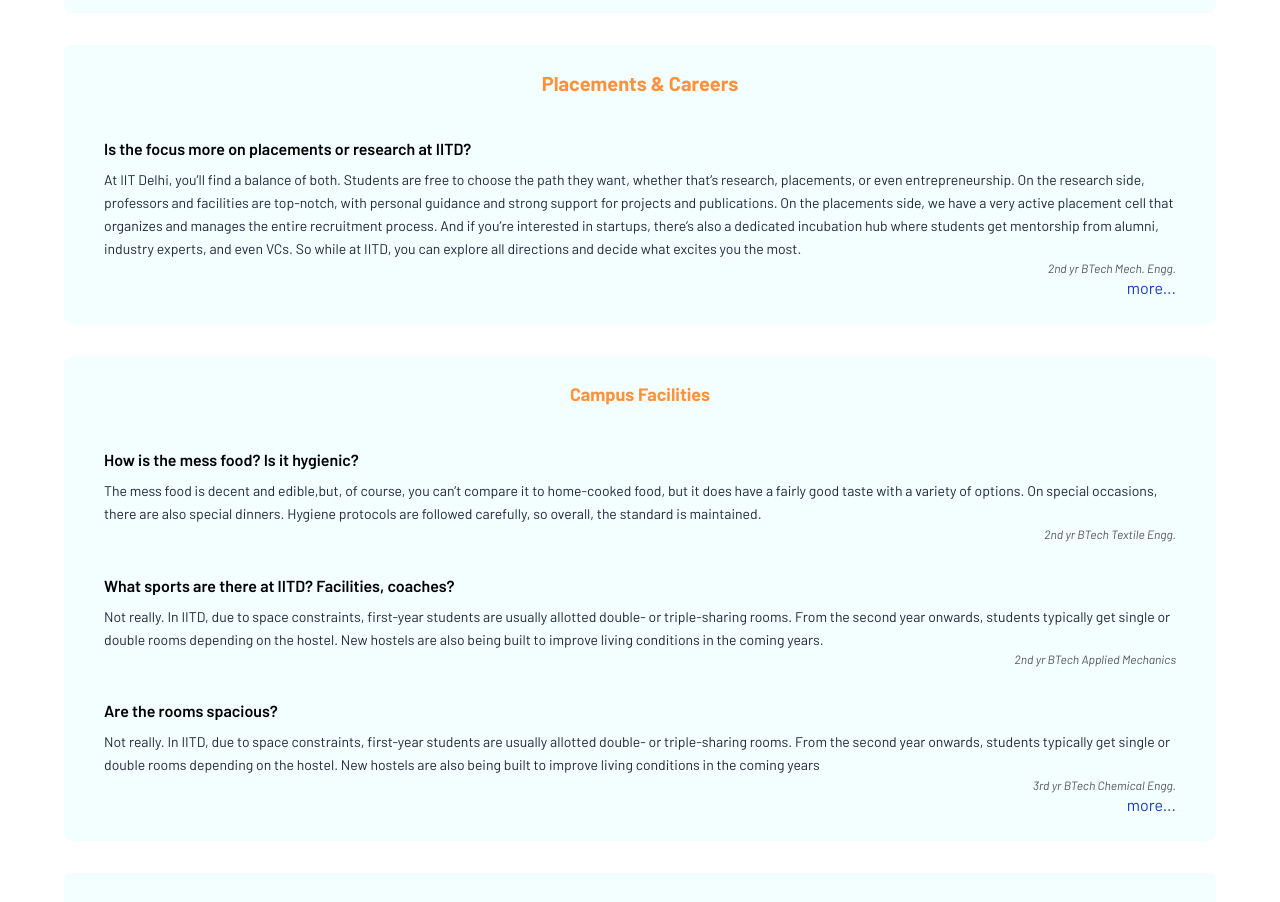
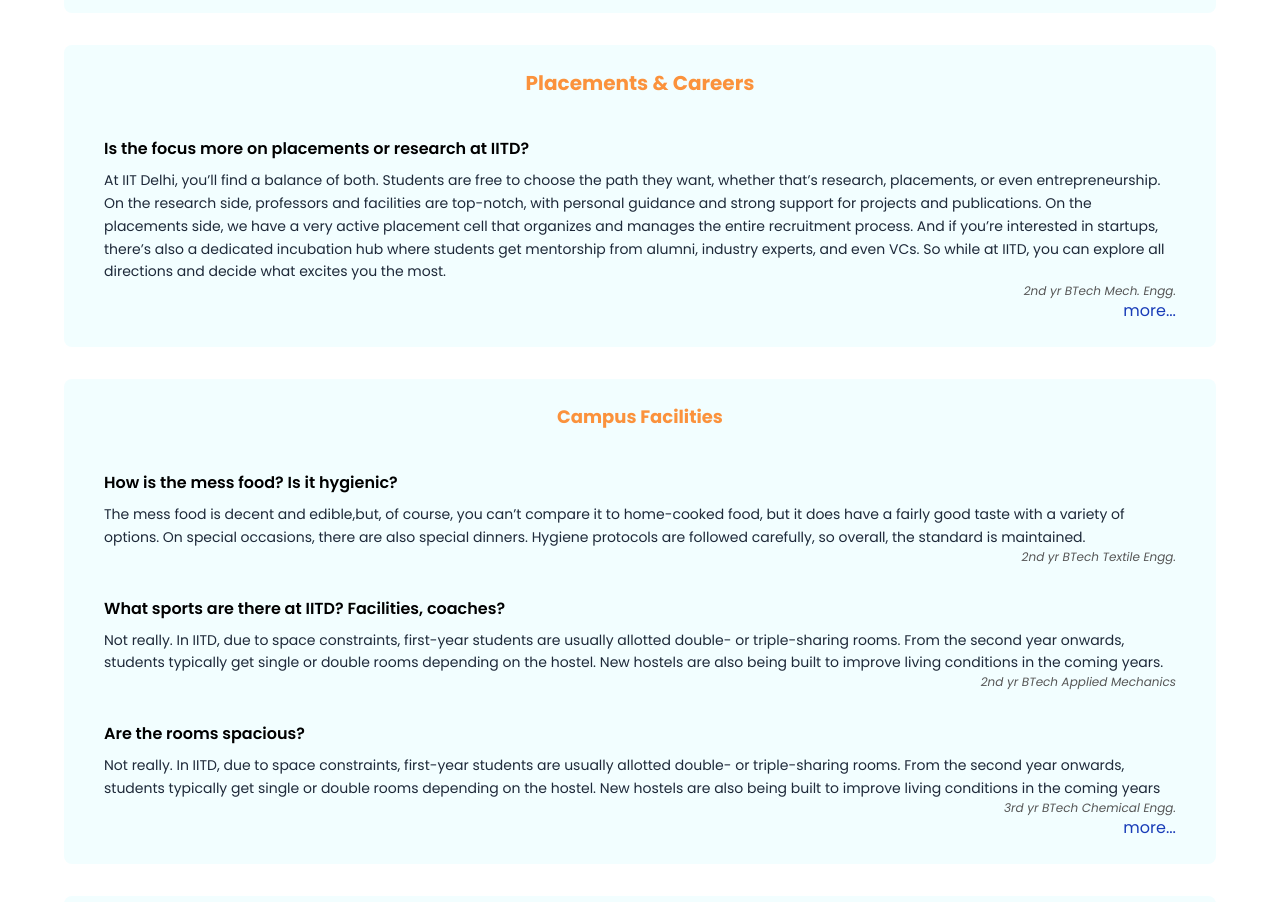
Before and after one commit to Prabhav2503/experience-iitd, a React (Vite) app in the folder frontend/: page /faq in a window 1280 px wide. Shown: the part 1880-2782 px from the top of the page. Built offline with nearby package versions, Linux system fonts and the light colour scheme; a web font is replaced by a local one.

Commit message:
font fixed

```diff
--- a/frontend/src/Pages/FAQs.jsx
+++ b/frontend/src/Pages/FAQs.jsx
@@ -22,7 +22,7 @@
     <>
 
 
-      <section className="w-full bg-white py-16 px-4 font-barlow">
+      <section className="w-full bg-white py-16 px-4 font-poppins ">
         <div className="max-w-6xl mx-auto text-center">
 
           {/* PAGE HEADING */}
@@ -92,7 +92,7 @@
           </div>
 
           {/* ================= Academics & Curriculum ================= */}
-          <div id="academics" className="bg-[#F2FEFF] rounded-lg px-10 py-6 text-left mb-8">
+          <div id="academics"   className="bg-[#F2FEFF] font-poppins rounded-lg px-10 py-6 text-left mb-8">
             <h2 className="text-xl font-bold font-barlow text-[#FB923C] text-center mb-10">
               Academics & Curriculum
             </h2>
@@ -162,16 +162,16 @@
           </div>
 
           {/* ================= Placements & Careers ================= */}
-          <div id="placements" className="bg-[#F2FEFF] rounded-lg px-10 py-6 text-left mb-8">
-            <h2 className="text-xl font-bold font-barlow text-[#FB923C] text-center mb-10">
+          <div id="placements" className="bg-[#F2FEFF] font-poppins  rounded-lg px-10 py-6 text-left mb-8">
+            <h2 className="text-xl font-bold text-[#FB923C] text-center mb-10">
               Placements & Careers
             </h2>
 
             <div>
-              <p className="font-semibold text-md mb-2">
+              <p className="font-semibold font-poppins text-md mb-2">
                 Is the focus more on placements or research at IITD?
               </p>
-              <p className="text-sm text-gray-800 leading-relaxed">
+              <p className="text-sm font-poppins text-gray-800 leading-relaxed">
                 At IIT Delhi, you’ll find a balance of both. Students are free to choose the path they want, whether that’s research, placements, or even entrepreneurship. On the research side, professors and facilities are top-notch, with personal guidance and strong support for projects and publications. On the placements side, we have a very active placement cell that organizes and manages the entire recruitment process. And if you’re interested in startups, there’s also a dedicated incubation hub where students get mentorship from alumni, industry experts, and even VCs. So while at IITD, you can explore all directions and decide what excites you the most.
               </p>
               <p className=" text-xs italic text-[#565656] text-right">
@@ -184,8 +184,8 @@
           </div>
 
           {/* ================= Campus Facilities ================= */}
-          <div id="facilities" className="bg-[#F2FEFF] rounded-lg px-10 py-6 text-left mb-8">
-            <h2 className="text-lg font-bold font-barlow text-[#FB923C] text-center mb-10">
+          <div id="facilities" className="bg-[#F2FEFF] font-poppins rounded-lg px-10 py-6 text-left mb-8">
+            <h2 className="text-lg font-bold font-poppins text-[#FB923C] text-center mb-10">
               Campus Facilities
             </h2>
 
@@ -270,7 +270,7 @@
             </h2>
 
             <div className="mb-8">
-              <p className="font-semibold text-md mb-2">
+              <p className="font-semibold font-poppins text-md mb-2">
                 By hearing the name Delhi, we often think about air pollution. How does pollution impact the students of IITD?
               </p>
               <p className="text-sm text-gray-800 leading-relaxed">
```
